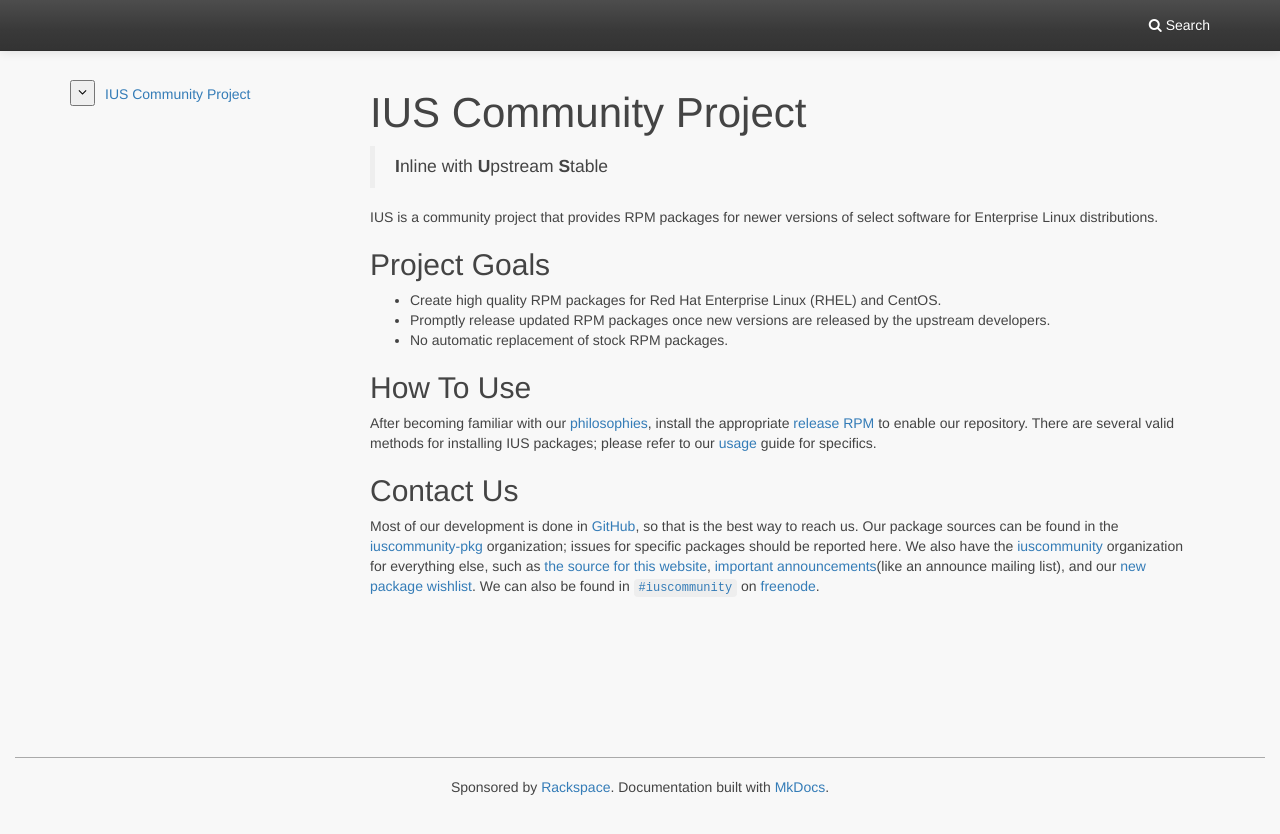
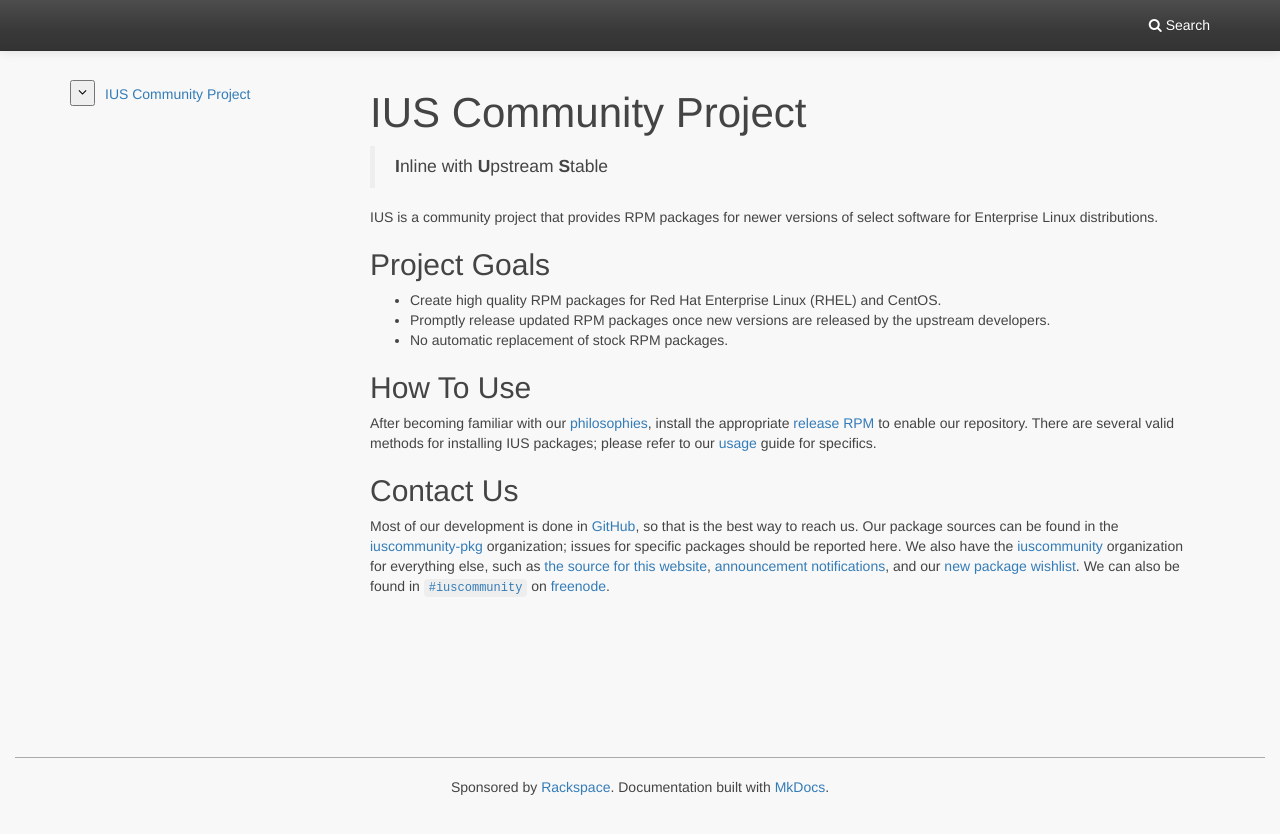
Before and after one commit to iusrepo/ius.io, an MkDocs documentation site: the page built from docs/index.md, in a window 1280 px wide. Shown: the top 834 px of the page. Built offline with MkDocs 1.6.1, drawn with Linux system fonts in a browser that asks for light colours; nearby versions of some CDN libraries; library files that are not in the unit come from our copies; comment, search, counter and statistics services are not loaded; old or Windows-style settings are respelled for this version of MkDocs.

Commit message:
tweak to wording about announcements

```diff
--- a/docs/index.md
+++ b/docs/index.md
@@ -25,9 +25,9 @@ Most of our development is done in [GitHub][4], so that is the best way to
 reach us.  Our package sources can be found in the [iuscommunity-pkg][5]
 organization; issues for specific packages should be reported here.  We also
 have the [iuscommunity][6] organization for everything else, such as [the
-source for this website][7], [important announcements][8](like an announce
-mailing list), and our [new package wishlist][9].  We can also be found in
-`#iuscommunity` on [freenode][10].
+source for this website][7], [announcement notifications][8], and our [new
+package wishlist][9].  We can also be found in `#iuscommunity` on
+[freenode][10].
 
 [1]: Philosophy.md
 [2]: GettingStarted.md
```
